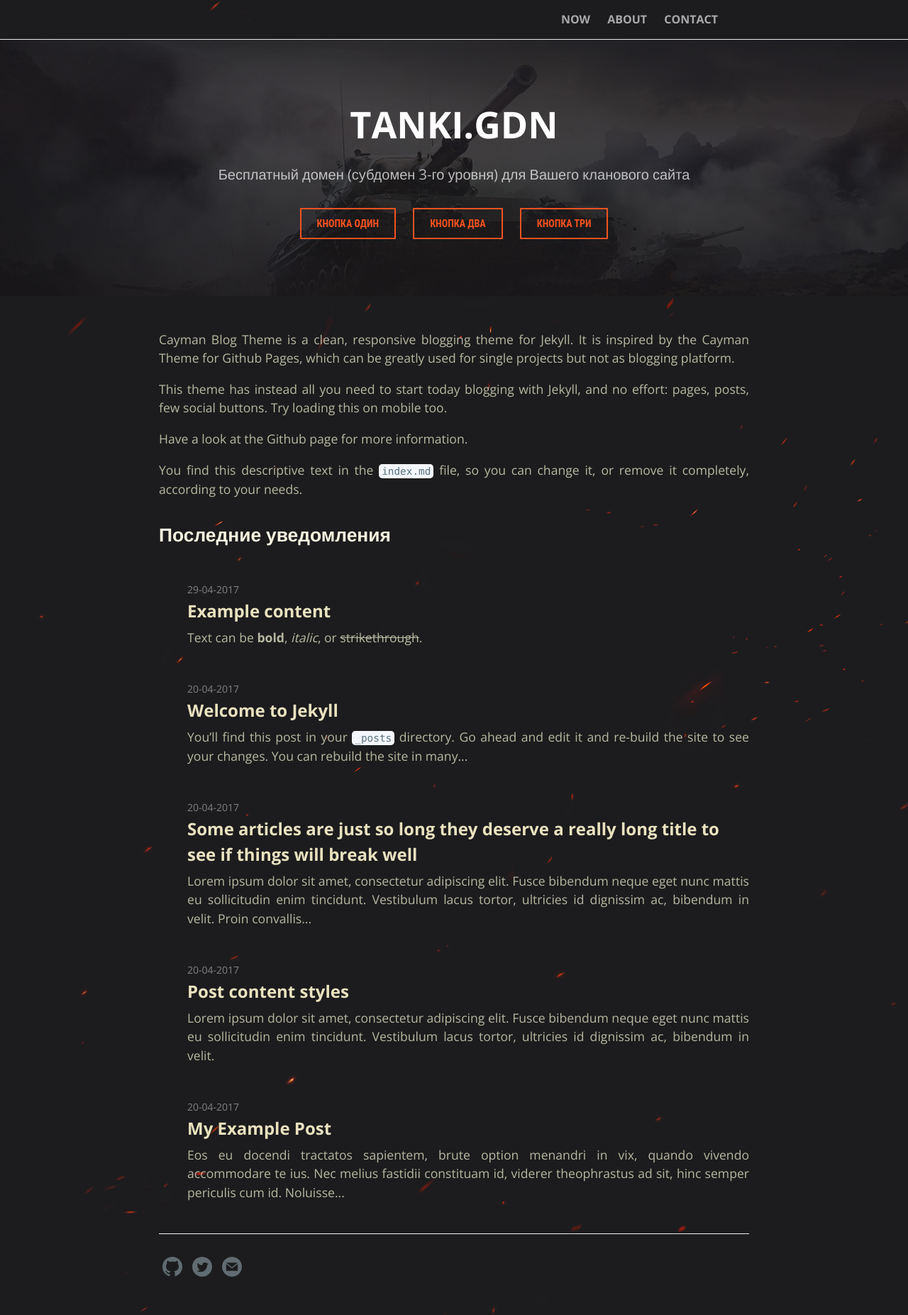
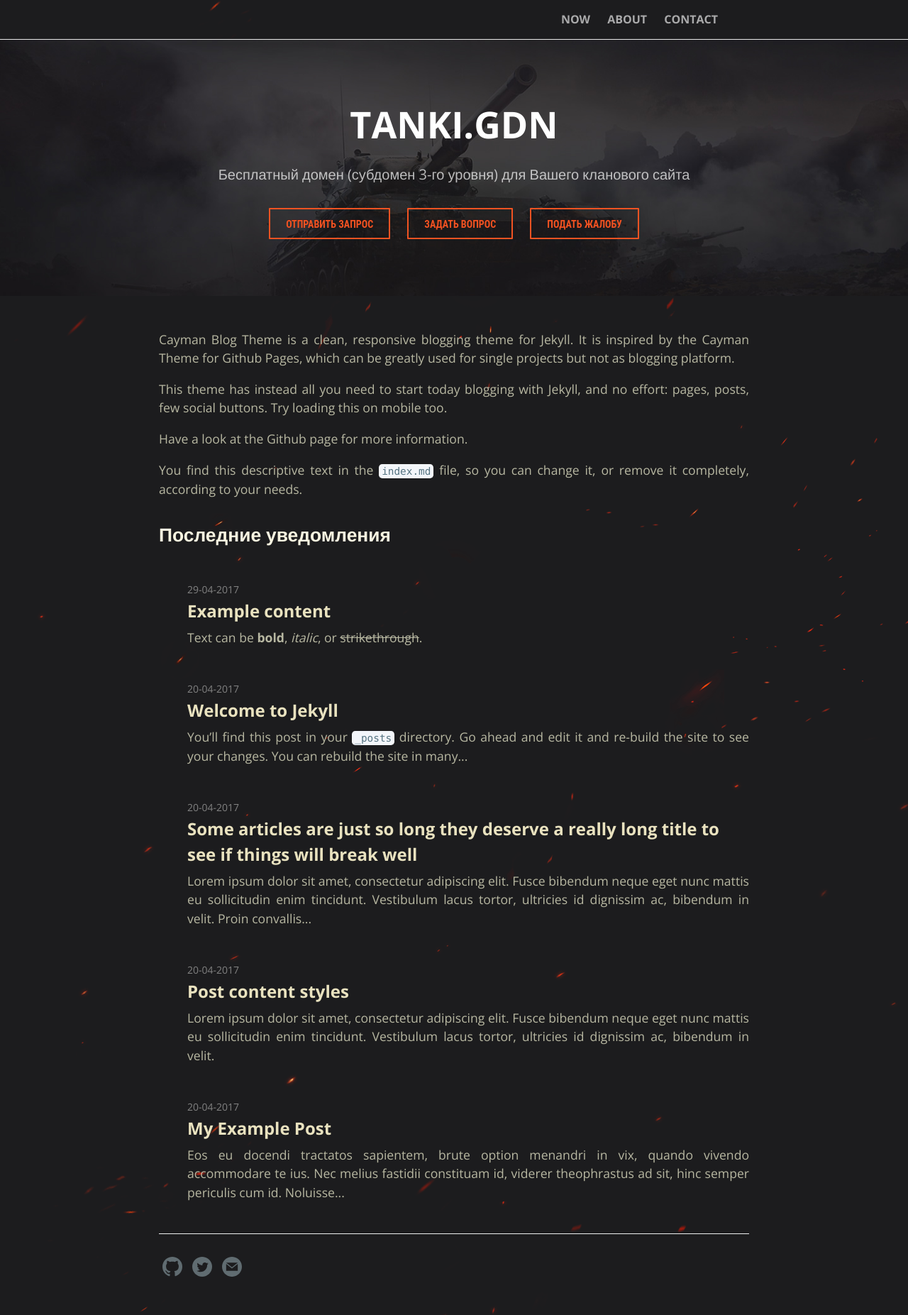
Before and after one commit to urban-tribble/urban-tribble.github.io, a Jekyll site: the page built from index.md, in a window 1280 px wide. Shown: the whole page at 71% size. Built offline with Jekyll 4.4.1, drawn with Linux system fonts in a browser that asks for light colours.

Commit message:
Update buttons

```diff
--- a/_layouts/default.html
+++ b/_layouts/default.html
@@ -67,9 +67,9 @@
             <h1 class="project-name">{{ page-title }}</h1>
             <h2 class="project-tagline">{{ page-tagline }}</h2>
 			{% if page.layout == 'home' %}
-            <a href="/" class="button button-small button-secondary"><span class="button-text">Кнопка один</span></a>
-            <a href="/" class="button button-small button-secondary"><span class="button-text">КНОПКА ДВА</span></a>
-            <a href="/" class="button button-small button-secondary"><span class="button-text">Кнопка три</span></a>
+            <a href="/" class="button button-small button-secondary"><span class="button-text">Отправить запрос</span></a>
+            <a href="/" class="button button-small button-secondary"><span class="button-text">Задать вопрос</span></a>
+            <a href="/" class="button button-small button-secondary"><span class="button-text">Подать жалобу</span></a>
 			{% endif %}
             <!-- Post tagline -->
             {% if page.layout == 'post' %}
--- a/assets/css/style.css
+++ b/assets/css/style.css
@@ -649,6 +649,7 @@ a:hover {
     min-width: 180px;
     padding: 0 35px;
     white-space: nowrap;
+	margin: 0 10px 0px 10px;
 }
 
 .button:after {
@@ -689,6 +690,7 @@ a:hover {
 .button-small {
     min-width: 0;
     padding: 0 22px;
+	padding-top: 2px;
 }
 
 .button-secondary {
@@ -696,7 +698,6 @@ a:hover {
     box-shadow: none;
     background: 0 0;
     border: 2px solid #f25322;
-	margin: 0 10px 0px 10px;
 }
 
 .button-secondary:after {
```
